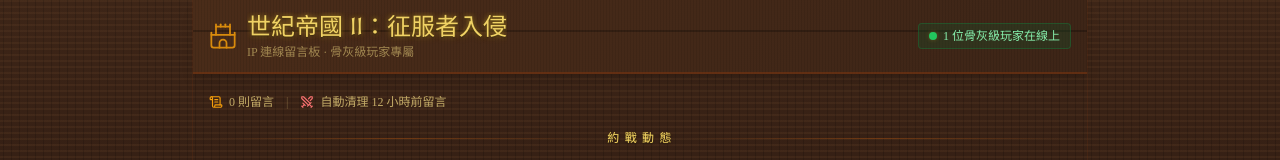
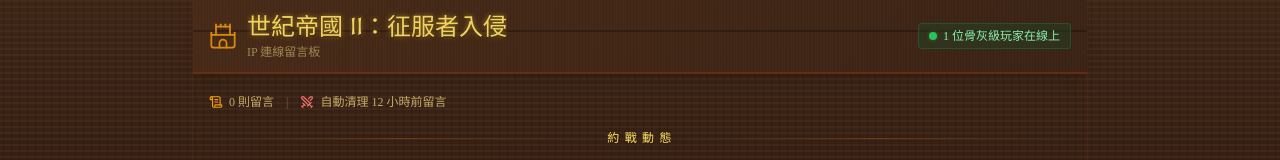
Before and after one commit to AOE2-IP/AOE2-IP, a React (Vite) app: page / in a window 1280 px wide. Shown: the top 160 px of the page. Built offline with nearby package versions, Linux system fonts and the light colour scheme; no server answers; the database is empty.

Commit message:
Update subtitle in App.tsx

```diff
--- a/src/App.tsx
+++ b/src/App.tsx
@@ -153,7 +153,7 @@
                   世紀帝國 II：征服者入侵
                 </h1>
                 <p className="text-[10px] sm:text-xs text-amber-200/50 font-body truncate">
-                  IP 連線留言板 · 骨灰級玩家專屬
+                  IP 連線留言板
                 </p>
               </div>
             </div>
```
